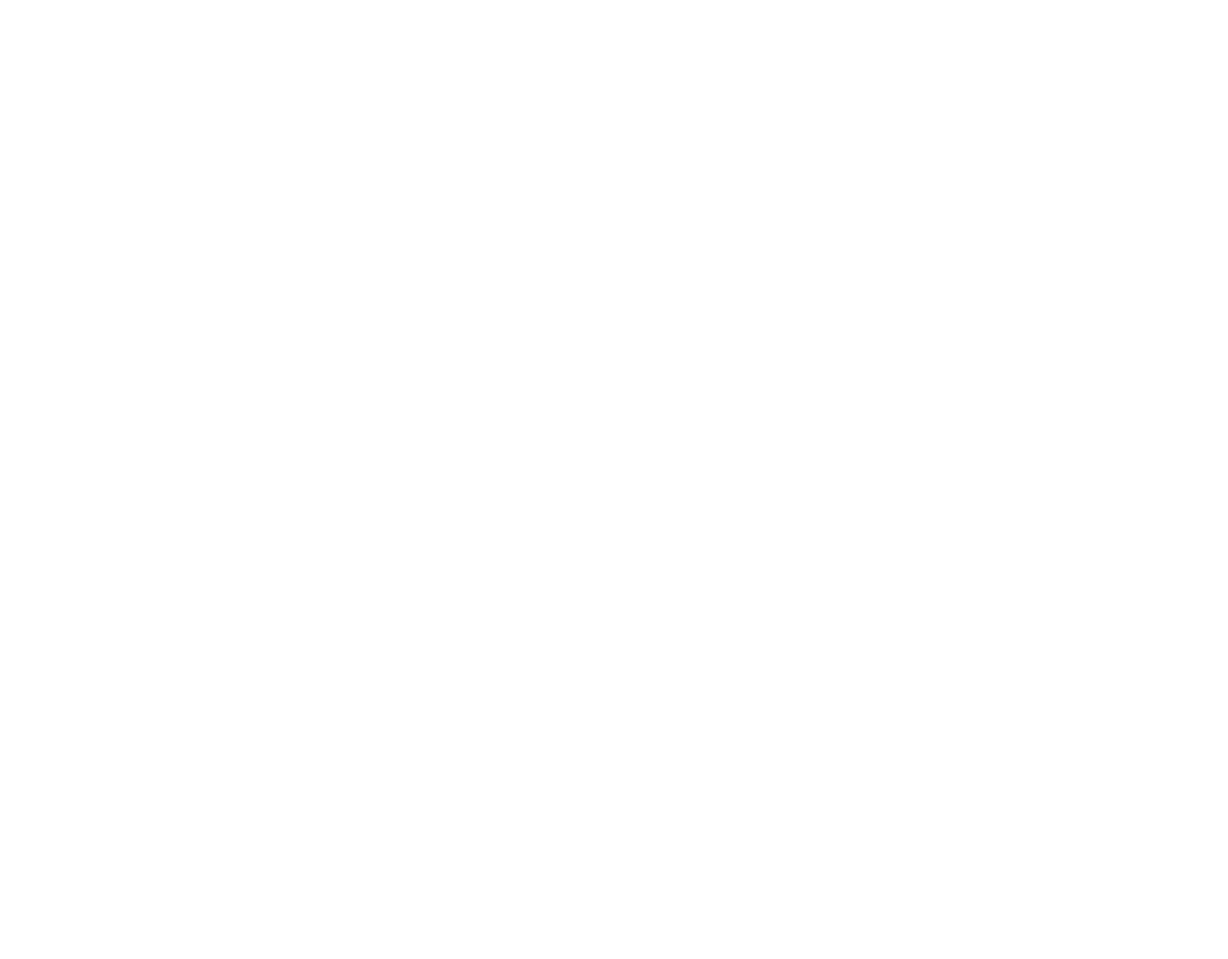
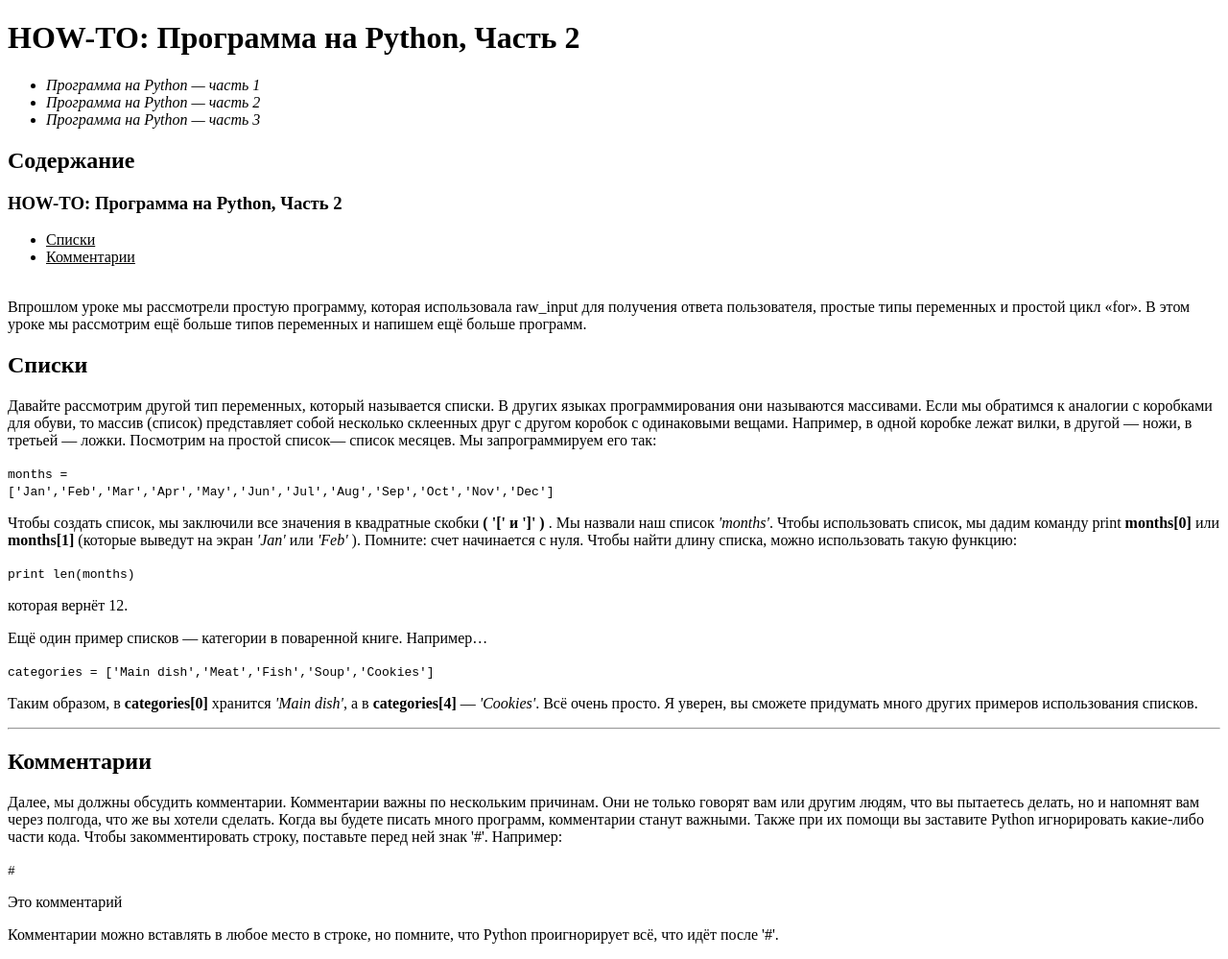
Before and after one commit to KseniaTsvetochek/Kseniya_Tsvetkovskaya, a plain HTML site: page 01_HTML/base/index2.html in a window 1280 px wide. Shown: the whole page at 96% size. Before the commit the page ends 800 px from the top, so only its background shows below. Drawn offline with Linux system fonts and the light colour scheme.

Commit message:
changes file 1 and 2

```diff
--- a/01_HTML/base/index2.html
+++ b/01_HTML/base/index2.html
@@ -0,0 +1,80 @@
+<!DOCTYPE html>
+<html lang="en">
+<head>
+    <meta charset="UTF-8">
+    <meta http-equiv="X-UA-Compatible" content="IE=edge">
+    <meta name="viewport" content="width=device-width, initial-scale=1.0">
+    <title>Часть 1</title>
+</head>
+<body>
+    <h1 alight="center">HOW-TO: Программа на Python, Часть 2</h1>
+        <ul>
+        <li> <cite>Программа на Python — часть 1</cite></li>
+        <li> <cite>Программа на Python — часть 2</cite></li>
+        <li> <cite>Программа на Python — часть 3</cite></li>
+        </ul>
+
+        <h2>Содержание</h2>
+        <h3>HOW-TO: Программа на Python, Часть 2</h3>
+            <ul>
+            <li> <ins>Списки</ins></li>
+            <li><ins> Комментарии</ins></li>
+            </ul>
+            <br>
+
+
+            <div>Впрошлом уроке мы рассмотрели простую программу, которая использовала raw_input
+для получения ответа пользователя, простые типы переменных и простой цикл «for». В
+этом уроке мы рассмотрим ещё больше типов переменных и напишем ещё больше
+программ.
+</div>
+
+                <h2>Списки</h2>
+                <p>Давайте рассмотрим другой тип переменных, который называется списки. В других
+                    языках программирования они называются массивами. Если мы обратимся к аналогии с
+                    коробками для обуви, то массив (список) представляет собой несколько склеенных друг с
+                    другом коробок с одинаковыми вещами. Например, в одной коробке лежат вилки, в
+                    другой — ножи, в третьей — ложки. Посмотрим на простой список— список месяцев. Мы
+                    запрограммируем его так:</p>
+
+              <code> months = <br>
+                ['Jan','Feb','Mar','Apr','May','Jun','Jul','Aug','Sep','Oct','Nov','Dec']
+            </code>
+
+                <p>Чтобы создать список, мы заключили все значения в квадратные скобки <b> ( '[' и ']' ) </b>. Мы
+                    назвали наш список <cite>'months'</cite>. Чтобы использовать список, мы дадим команду print
+                   <b> months[0]</b> или <b> months[1]</b> (которые выведут на экран <cite> 'Jan'</cite> или <cite> 'Feb' </cite>). Помните: счет
+                    начинается с нуля. Чтобы найти длину списка, можно использовать такую функцию:
+                    </p>
+
+<code>print len(months)
+</code>
+
+    <p>которая вернёт 12. </p>
+
+<p>Ещё один пример списков — категории в поваренной книге. Например…
+</p>
+     <code>categories = ['Main dish','Meat','Fish','Soup','Cookies']
+
+        </code>
+
+        <p> Таким образом, в <b> categories[0] </b> хранится <cite> 'Main dish'</cite>, а в <b> categories[4]</b> — <cite> 'Cookies'</cite>. Всё
+            очень просто. Я уверен, вы сможете придумать много других примеров использования
+            списков. </p>
+            <hr>
+            <h2>Комментарии</h2>
+            <p>Далее, мы должны обсудить комментарии. Комментарии важны по нескольким причинам.
+                Они не только говорят вам или другим людям, что вы пытаетесь делать, но и напомнят
+                вам через полгода, что же вы хотели сделать. Когда вы будете писать много программ,
+                комментарии станут важными. Также при их помощи вы заставите Python игнорировать
+                какие-либо части кода. Чтобы закомментировать строку, поставьте перед ней знак '#'.
+                Например:</p>
+
+                <code>#
+                </code>
+                <p>Это комментарий</p>
+                <p>Комментарии можно вставлять в любое место в строке, но помните, что Python
+                    проигнорирует всё, что идёт после '#'.</p>
+
+</body>
+</html>
```
Also changed, not shown: 01_HTML/base/index1.html (+2 -2 lines).
